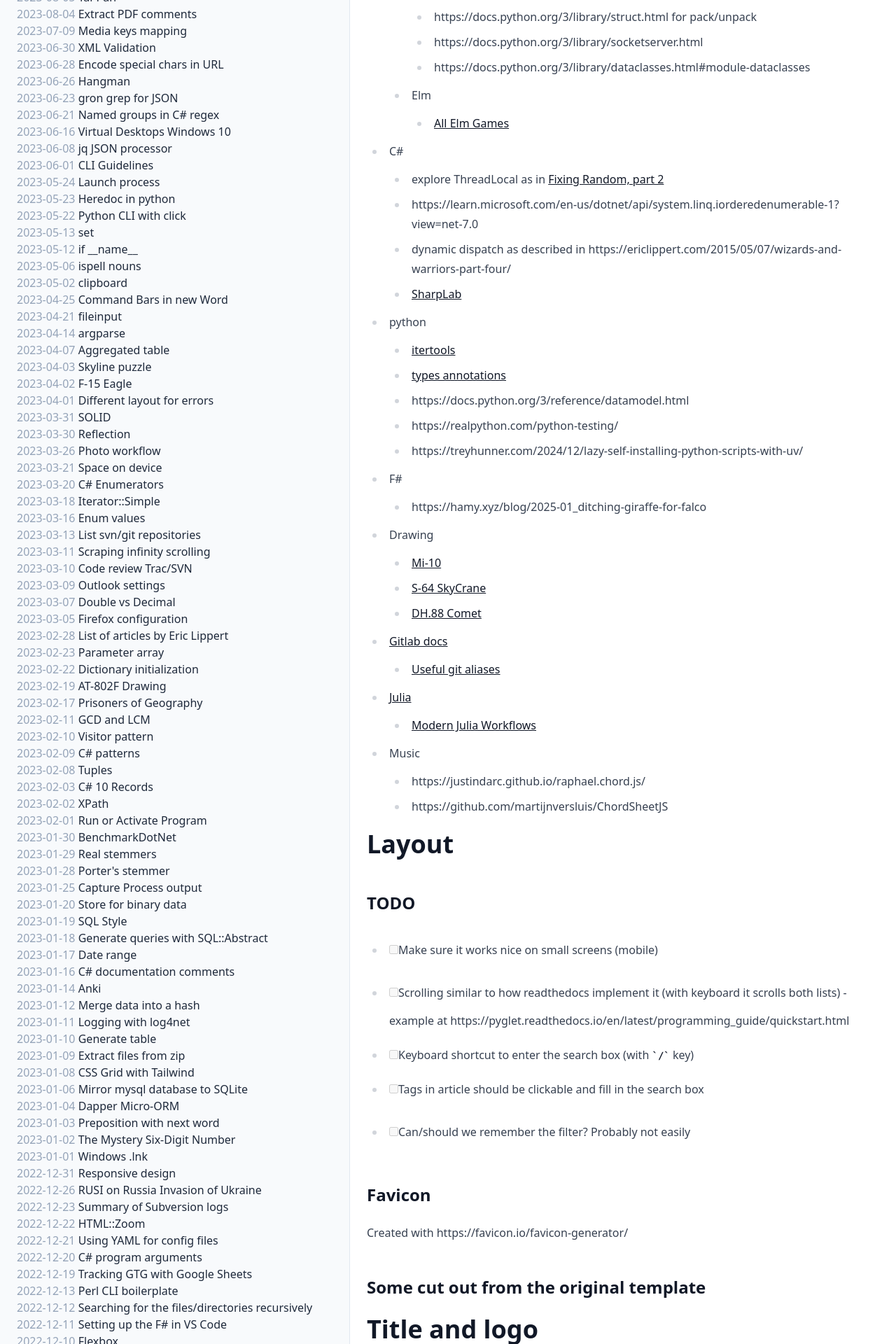
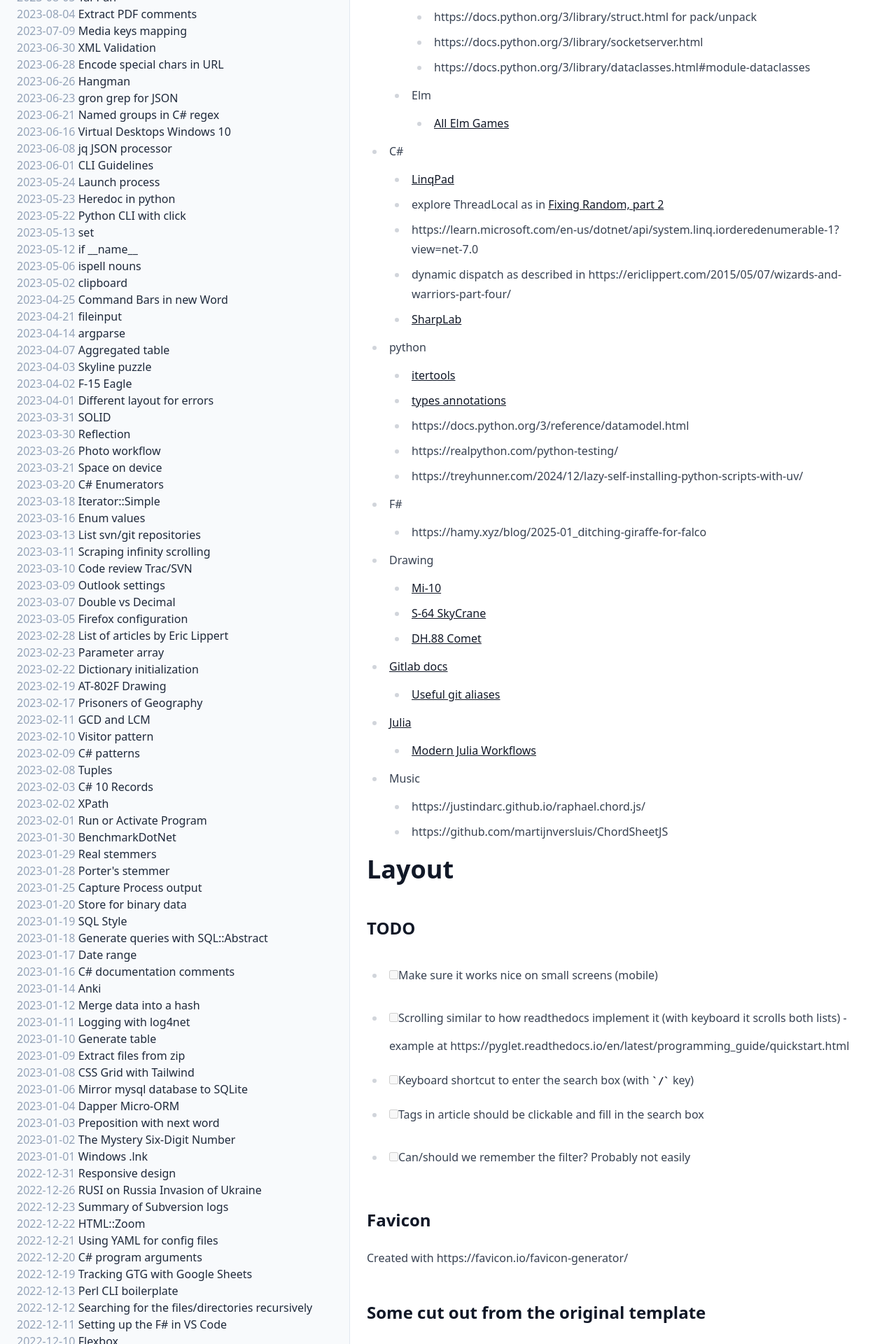
Before and after one commit to bvr/bvr.github.io, a Jekyll site: the page built from notes.md, in a window 1280 px wide. Shown: the part 1278-3198 px from the top of the page at 70% size. Built offline with Jekyll 4.4.1, drawn with Linux system fonts in a browser that asks for light colours; our own code applies the rules of GitHub Pages for plain Markdown files.

Commit message:
Added linqpad to notes

```diff
--- a/notes.md
+++ b/notes.md
@@ -38,6 +38,7 @@
    - Elm
      - [All Elm Games](https://github.com/rofrol/elm-games/blob/master/README.md)
  - C#
+   - [LinqPad](https://www.linqpad.net/)
    - explore ThreadLocal as in [Fixing Random, part 2](https://ericlippert.com/2019/02/04/fixing-random-part-2/)
    - https://learn.microsoft.com/en-us/dotnet/api/system.linq.iorderedenumerable-1?view=net-7.0
    - dynamic dispatch as described in https://ericlippert.com/2015/05/07/wizards-and-warriors-part-four/
```
